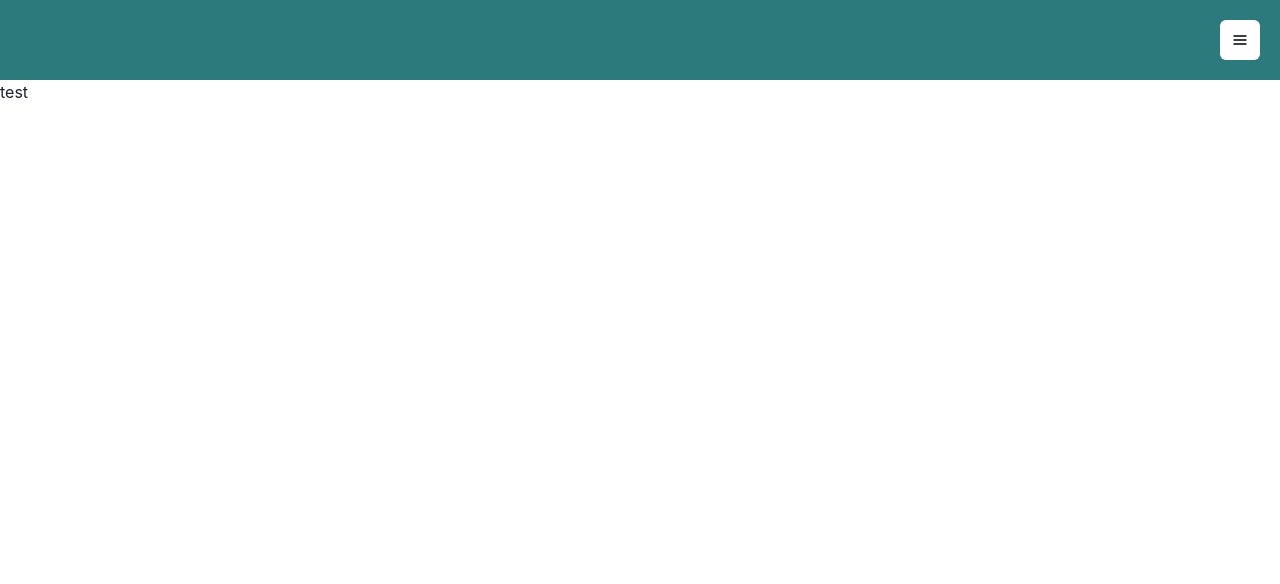
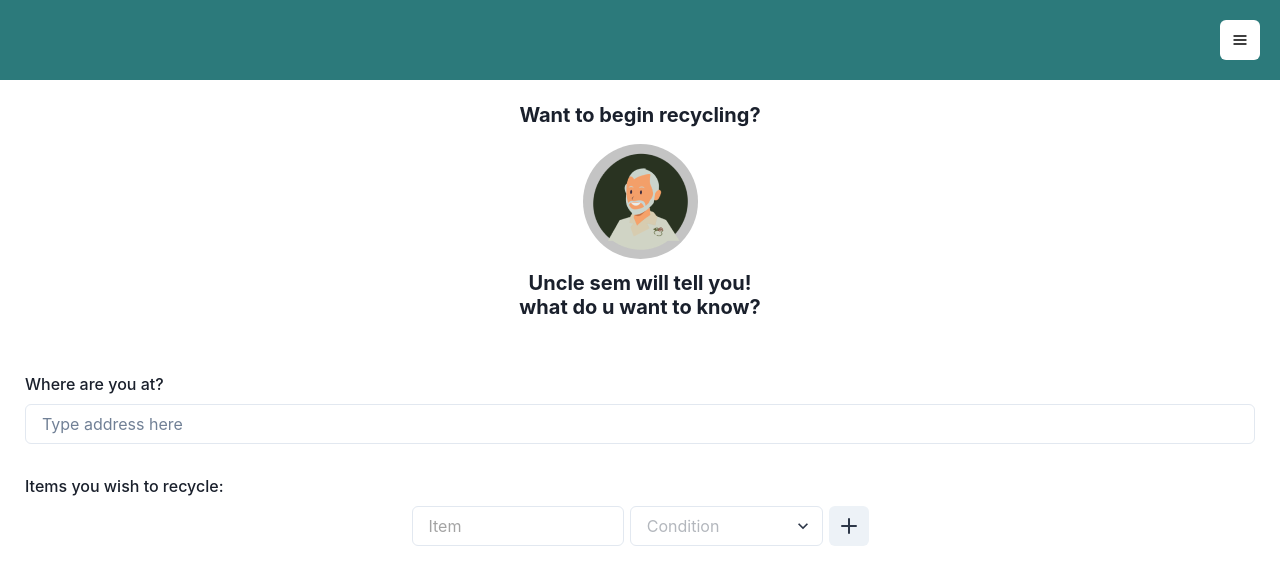
Before and after one commit to bettersg/recyclegowhere, a Next.js app in the folder client/: page / in a window 1280 px wide. Shown: the top 584 px of the page. Built offline with nearby package versions, Linux system fonts and the light colour scheme.

Commit message:
add landing page with user inputs

```diff
--- /dev/null
+++ b/client/components/home/Banner.tsx
@@ -0,0 +1,40 @@
+import { Flex, Heading, Image } from "@chakra-ui/react";
+import { ReactNode } from "react";
+import styled from "styled-components";
+
+export const Banner = () => (
+	<Flex direction="column" align="center" my={23}>
+		<Text mb={22}>Want to begin recycling?</Text>
+		<Ellipse>
+			<Image src="/unclesemakau.png" alt="Uncle Semakau" />
+		</Ellipse>
+		<Text mt={17}>
+			Uncle sem will tell you!
+			<br />
+			what do u want to know?
+		</Text>
+	</Flex>
+);
+
+const Ellipse = styled.div`
+	width: 115px;
+	height: 115px;
+	background-color: #c4c4c4;
+	border-radius: 999px;
+	position: relative;
+	margin: -5px;
+	display: flex;
+	justify-content: center;
+	align-items: center;
+`;
+
+interface TextProps {
+	mt?: number;
+	mb?: number;
+	children: ReactNode;
+}
+const Text = ({ mt, mb, children }: TextProps) => (
+	<Heading size="md" textAlign="center" mb={mb} mt={mt}>
+		{children}
+	</Heading>
+);
--- /dev/null
+++ b/client/components/home/UserInput/Items.tsx
@@ -0,0 +1,101 @@
+import { AddIcon, CloseIcon } from "@chakra-ui/icons";
+import { HStack, IconButton, Input, Select, Text, VStack } from "@chakra-ui/react";
+import { ChangeEvent, MouseEventHandler, useCallback } from "react";
+import styled from "styled-components";
+import { COLORS } from "theme";
+import { TItems } from "../types";
+
+interface ItemProps {
+	items: TItems[];
+	handleUpdateItem: (
+		type: keyof Pick<TItems, "name" | "condition">,
+		index: number,
+		value: string,
+	) => void;
+	handleAddItem: () => void;
+	handleRemoveItem: (index: number) => void;
+}
+export const Items = ({ items, handleUpdateItem, handleAddItem, handleRemoveItem }: ItemProps) => {
+	const isLastItem = useCallback(
+		(index: number) => {
+			return index === items.length - 1;
+		},
+		[items.length],
+	);
+	return (
+		<div>
+			<Text fontWeight={500} fontSize="md" mb="8px">
+				Items you wish to recycle:
+			</Text>
+			<VStack spacing="10px">
+				{items.map((item, index) => (
+					<HStack key={`item-${index}`} spacing="6px">
+						<Input
+							placeholder="Item"
+							_placeholder={{ color: COLORS.Input.placeholder }}
+							value={item.name}
+							onChange={(e) => {
+								handleUpdateItem("name", index, e.target.value);
+							}}
+						/>
+						<StyledSelect
+							placeholder="Condition"
+							color={item.condition ? "chakra-body-text" : COLORS.Select.placeholder}
+							iconColor={COLORS.Select.icon}
+							value={item.condition}
+							onChange={(e: ChangeEvent<HTMLInputElement>) => {
+								handleUpdateItem("condition", index, e.target.value);
+							}}
+						>
+							<option value="option1">Option 1</option>
+							<option value="option2">Option 2</option>
+							<option value="option3">Option 3</option>
+						</StyledSelect>
+						{isLastItem(index) ? (
+							<AddLineButton onClick={handleAddItem} />
+						) : (
+							<RemoveLineButton
+								onClick={() => {
+									handleRemoveItem(index);
+								}}
+							/>
+						)}
+					</HStack>
+				))}
+			</VStack>
+		</div>
+	);
+};
+
+const StyledSelect = styled(Select)`
+	> option:first-of-type {
+		color: var(--chakra-colors-select-placeholder);
+	}
+	> option:not(:first-of-type) {
+		color: var(--chakra-colors-chakra-body-text);
+	}
+`;
+
+interface ButtonProps {
+	onClick: MouseEventHandler<HTMLButtonElement>;
+}
+const RemoveLineButton = ({ onClick }: ButtonProps) => (
+	<IconButton
+		variant="solid"
+		color={COLORS.gray[700]}
+		background={COLORS.gray[100]}
+		aria-label="remove line"
+		icon={<CloseIcon boxSize="3" />}
+		onClick={onClick}
+	/>
+);
+const AddLineButton = ({ onClick }: ButtonProps) => (
+	<IconButton
+		variant="solid"
+		color={COLORS.gray[700]}
+		background={COLORS.gray[100]}
+		aria-label="add line"
+		icon={<AddIcon />}
+		onClick={onClick}
+	/>
+);
--- /dev/null
+++ b/client/components/home/UserInput/Location.tsx
@@ -0,0 +1,16 @@
+import { Input, Text } from "@chakra-ui/react";
+import { ChangeEventHandler } from "react";
+
+interface LocationProps {
+	address: string;
+	updateAddress: ChangeEventHandler<HTMLInputElement>;
+}
+
+export const Location = ({ address, updateAddress }: LocationProps) => (
+	<div>
+		<Text fontWeight={500} fontSize="md" mb="8px">
+			Where are you at?
+		</Text>
+		<Input placeholder="Type address here" onChange={updateAddress} value={address} />
+	</div>
+);
--- /dev/null
+++ b/client/components/home/UserInput/index.tsx
@@ -0,0 +1,53 @@
+import { useState } from "react";
+import { TItems } from "../types";
+import { Location } from "./Location";
+import { Items } from "./Items";
+
+const emptyItem: TItems = {
+	id: null as unknown as number,
+	name: "",
+	condition: "",
+};
+
+export const UserInput = () => {
+	const [address, setAddress] = useState("");
+	const [items, setItems] = useState<TItems[]>([emptyItem]);
+
+	const handleUpdateItem = (
+		type: keyof Pick<TItems, "name" | "condition">,
+		index: number,
+		value: string,
+	) => {
+		const _items = [...items];
+		const _item = { ..._items[index] };
+		_item[type] = value;
+		_items[index] = _item;
+		setItems(_items);
+	};
+	const handleAddItem = () => {
+		const a = [...items, emptyItem];
+		setItems(a);
+	};
+	const handleRemoveItem = (index: number) => {
+		const _items = [...items];
+		_items.splice(index, 1);
+		setItems(_items);
+	};
+
+	return (
+		<>
+			<Location
+				address={address}
+				updateAddress={(e) => {
+					setAddress(e.target.value);
+				}}
+			/>
+			<Items
+				items={items}
+				handleUpdateItem={handleUpdateItem}
+				handleAddItem={handleAddItem}
+				handleRemoveItem={handleRemoveItem}
+			/>
+		</>
+	);
+};
--- /dev/null
+++ b/client/components/home/index.tsx
@@ -0,0 +1,2 @@
+export * from "./Banner";
+export * from "./UserInput";
--- /dev/null
+++ b/client/components/home/types.ts
@@ -0,0 +1,6 @@
+/* TODO: move to a common folder once this is confirmed and used elsewhere */
+export type TItems = {
+	id: number;
+	name: string;
+	condition: string;
+};
--- a/client/pages/index.tsx
+++ b/client/pages/index.tsx
@@ -1,8 +1,17 @@
+import { VStack } from "@chakra-ui/react";
+import { Banner, UserInput } from "components/home";
 import { BasePage } from "layouts/BasePage";
 import type { NextPage } from "next";
 
 const Home: NextPage = () => {
-	return <BasePage title="Home">test</BasePage>;
+	return (
+		<BasePage title="Home" description="Singapore's first recycling planner">
+			<VStack align="initial" mx={25} spacing={30}>
+				<Banner />
+				<UserInput />
+			</VStack>
+		</BasePage>
+	);
 };
 
 export default Home;
```
